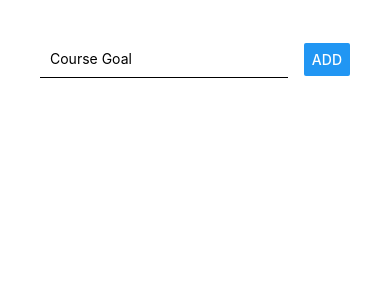
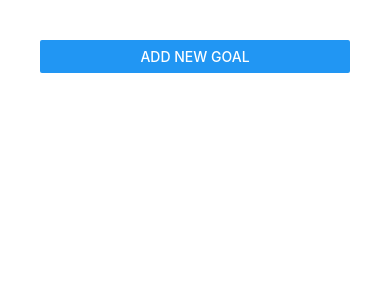
Before and after one commit to ThangLeQuoc/rn-first-app, a React Native app: screen / in a window 390 px wide. Shown: the top 300 px of the page. Built offline with nearby package versions, Linux system fonts and the light colour scheme.

Commit message:
Add Modal

```diff
--- a/App.js
+++ b/App.js
@@ -1,17 +1,19 @@
 import React, { useState } from 'react';
-import { StyleSheet, Text, View, TextInput, Button, ScrollView, FlatList } from 'react-native';
+import { StyleSheet, Text, View, Button, FlatList } from 'react-native';
 import GoalItem from './components/GoalItem'
 import GoalInput from './components/GoalInput'
 
 export default function App() {
 
   const [courseGoals, setCourseGoals] = useState([]);
+  const [isAddMode, setIsAddMode] = useState(false);
 
   const addGoalHandler = goalTitle => {
     setCourseGoals(currentGoals => [
       ...currentGoals,
-      { id: Math.random.toString(), value: goalTitle }
+      { id: Math.random().toString(), value: goalTitle }
     ]);
+    setIsAddMode(false);
   };
 
   const removeGoalHandler = goalId => {
@@ -20,10 +22,15 @@
     });
   }
 
+  const cancelGoalAdditionalHandler = () => {
+    setIsAddMode(false)
+  }
+
 
   return (
     <View style={styles.screen}>
-      <GoalInput onAddGoal={addGoalHandler} />
+      <Button title="Add new goal" onPress= {() => setIsAddMode(true)} />
+      <GoalInput visible = {isAddMode} onAddGoal={addGoalHandler} onCancel={cancelGoalAdditionalHandler} />
       <FlatList
         keyExtractor={(item, index) => item.id}
         data={courseGoals} renderItem={itemData => <GoalItem id={itemData.item.id} onDelete={removeGoalHandler} title={itemData.item.value} />}>
@@ -38,4 +45,4 @@
   }
 });
 
-// 2:45 https://www.youtube.com/watch?v=qSRrxpdMpVc&t=10291s
+// 2:57 https://www.youtube.com/watch?v=qSRrxpdMpVc&t=10291s
--- a/components/GoalInput.js
+++ b/components/GoalInput.js
@@ -1,5 +1,5 @@
 import React, { useState } from 'react'
-import { View, TextInput, Button, StyleSheet} from 'react-native'
+import { View, TextInput, Button, StyleSheet, Modal} from 'react-native'
 
 const GoalInput = props => {
 	const [enteredGoal, setEnteredGoal] = useState('');
@@ -8,26 +8,42 @@
     setEnteredGoal(enteredText)
   }
 
+  const addGoalHandler = () => {
+    props.onAddGoal(enteredGoal);
+    setEnteredGoal('')
+  }
+
 	return (
-		<View style={styles.inputContainer}>
-        <TextInput placeholder="Course Goal" style={styles.input} onChangeText={goalInputHandler}
-          value={enteredGoal} />
-        <Button title="Add" onPress={props.onAddGoal.bind(this, enteredGoal)} />
+		<Modal visible= {props.visible} animationType="slide" >
+      <View style={styles.inputContainer}>
+          <TextInput placeholder="Course Goal" style={styles.input} onChangeText={goalInputHandler}
+            value={enteredGoal} />
+          <View style={styles.buttonContainer}>
+            <Button title="Cancel" color="red" onPress={props.onCancel} />
+            <Button title="Add" onPress={addGoalHandler} />
+          </View>
       </View>
+    </Modal>
 	);
 }
 
 const styles = StyleSheet.create({
 	inputContainer: {
-    flexDirection: 'row',
-    justifyContent: 'space-between',
+    flex: 1,
+    justifyContent: 'center',
     alignItems: 'center'
   },
 	input: {
     width: '80%',
     borderBottomColor: 'black',
     borderBottomWidth: 1,
-    padding: 10
+    padding: 10,
+    marginBottom: 10
+  },
+  buttonContainer: {
+    flexDirection: 'row',
+    justifyContent: 'space-between',
+    width: '60%'
   }
 })
 
```
